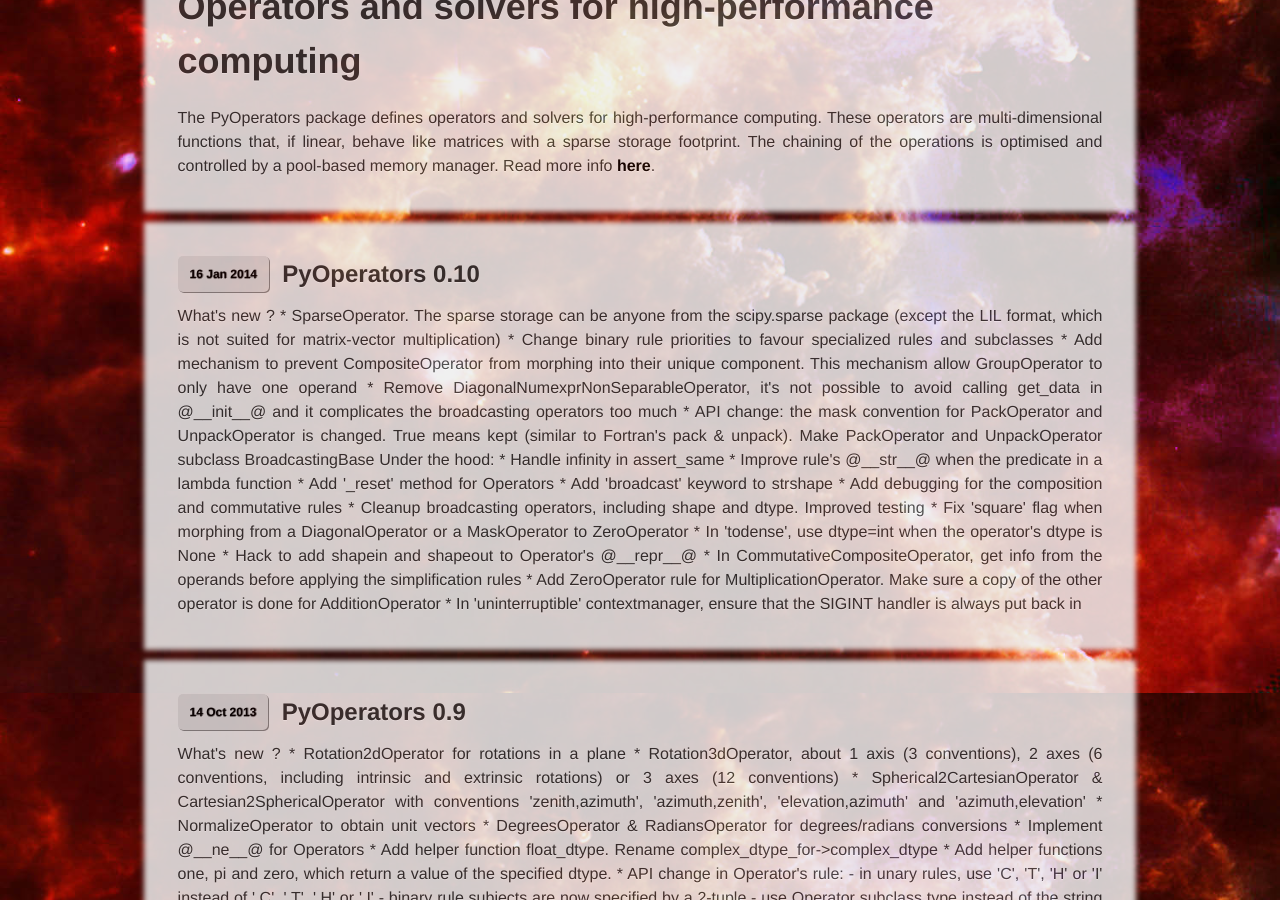
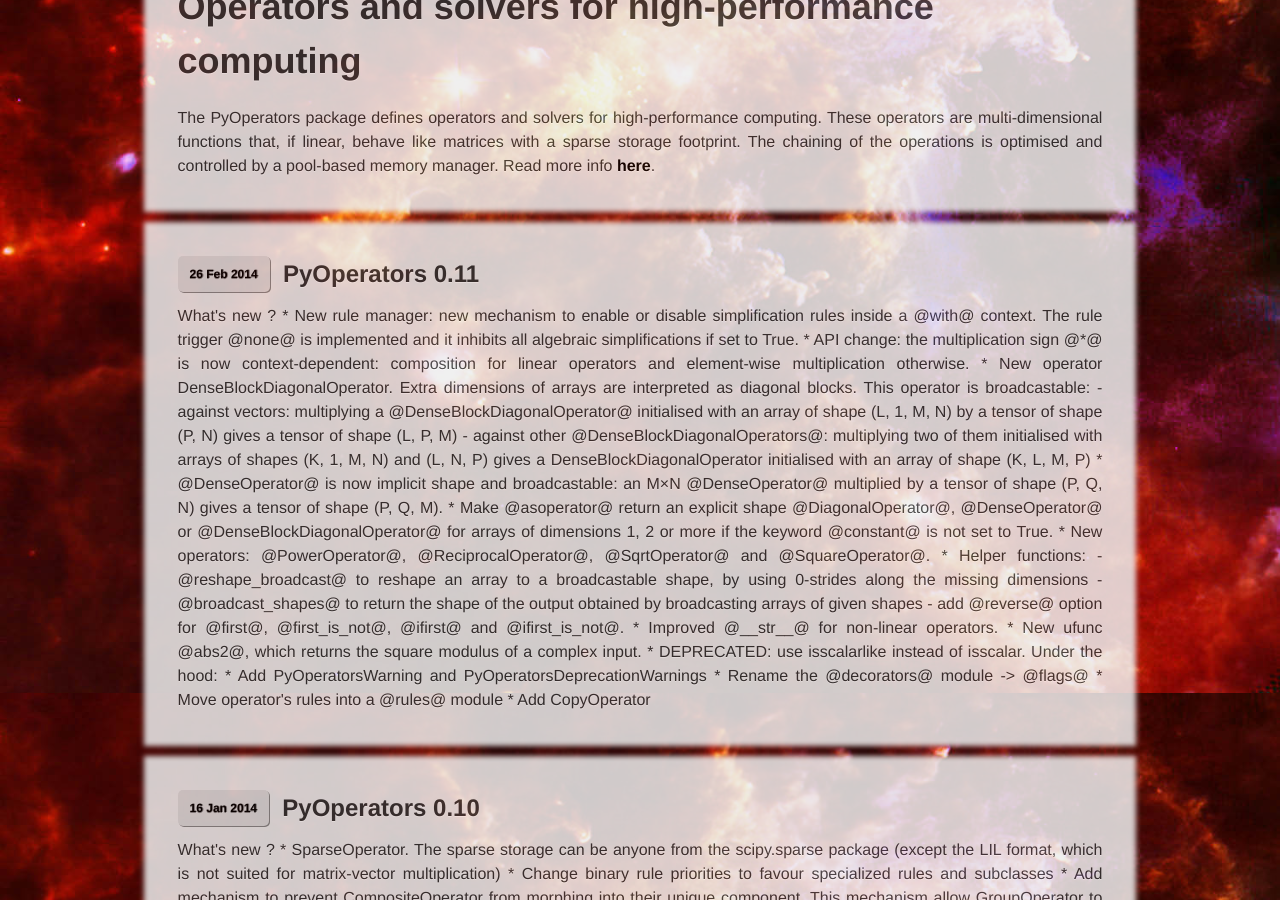
Before and after one commit to pchanial/pyoperators, a Jekyll site: the page built from index.html, in a window 1280 px wide and 900 px high, scrolled down 207 px. Built offline with Jekyll 4.4.1, drawn with Linux system fonts in a browser that asks for light colours; some web fonts are replaced; some of the changed text lies outside the part shown.

```diff
--- a/_config.yml
+++ b/_config.yml
@@ -4,7 +4,7 @@ server: true
 pygments: true
 baseurl: /pyoperators
 package: PyOperators
-meta_keywords: Pierre Chanial, Nicolas Barbey, Inverse problem, Signal Processing, High-performance computing, HPC, Python, Operator, Linear Operator, Simulators, Acquisition models, Astrophysics
+meta_keywords: Pierre Chanial, Inverse problem, Signal Processing, High-performance computing, HPC, Python, Operator, Linear Operator, Simulators, Acquisition models, Astrophysics
 menu: <a href="http://pchanial.github.com/pysimulators">PySimulators</a><br><a href="http://pchanial.github.com/tamasis-pacs">Tamasis/PACS</a>
 githuburl: https://github.com/pchanial/pyoperators
-version_stable: 0.8
+version_stable: 0.11
--- a/_posts/00-01-01-doc-operators.textile
+++ b/_posts/00-01-01-doc-operators.textile
@@ -867,10 +867,14 @@ h3. Non-linear operators
 * MinMaxOperator
 * NormalizeOperator
 * NumexprOperator
+* PowerOperator
 * ProductOperator
+* ReciprocalOperator
 * ReductionOperator
 * RoundOperator
 * SoftThresholdingOperator
+* SqrtOperator
+* SquareOperator
 * Spherical2CartesianOperator
 * To1dOperator
 * ToNdOperator
```
Also changed, not shown: _posts/14-02-26-blog-pyoperators-0.11.textile (added, +29 -0 lines).
